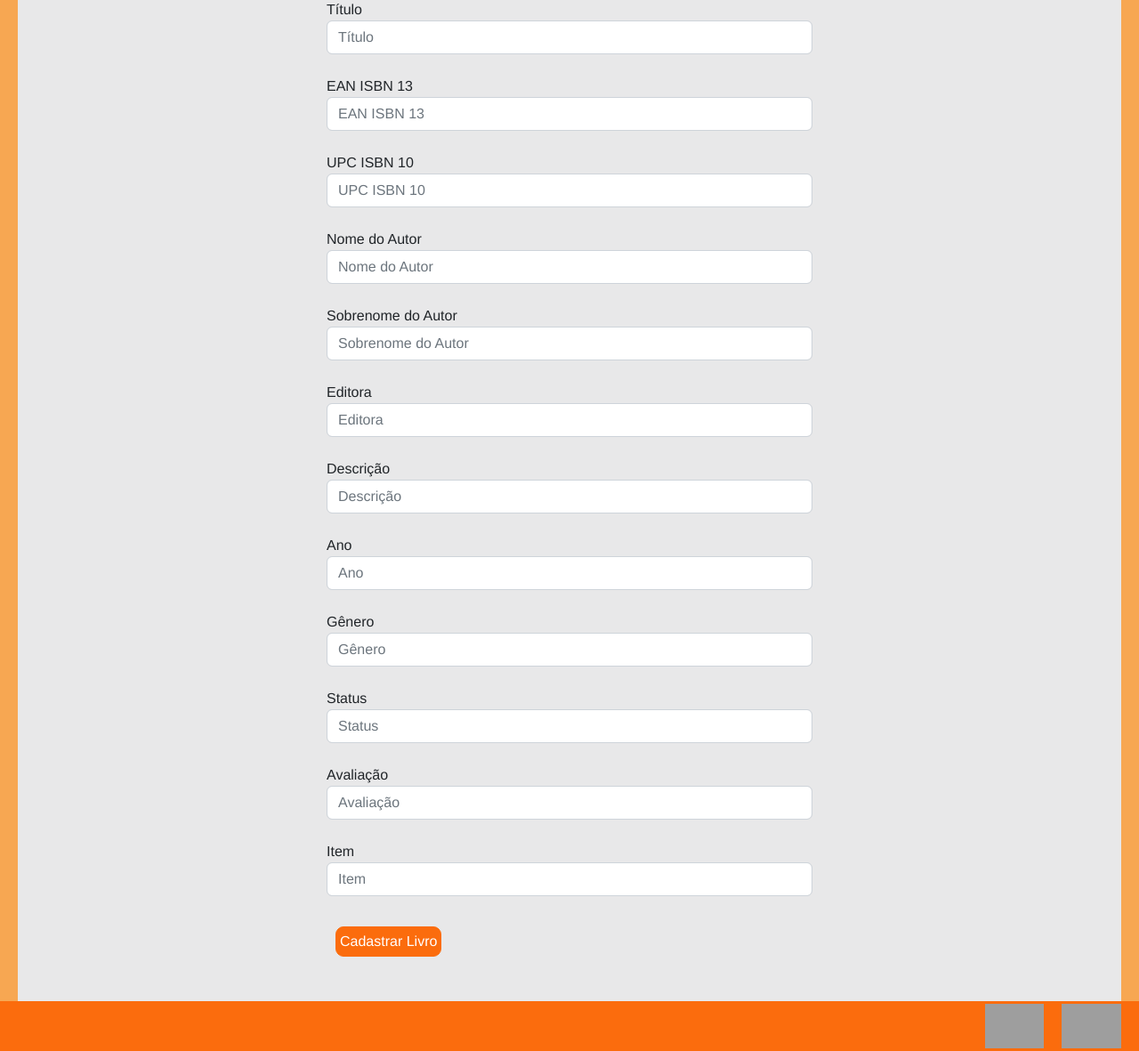
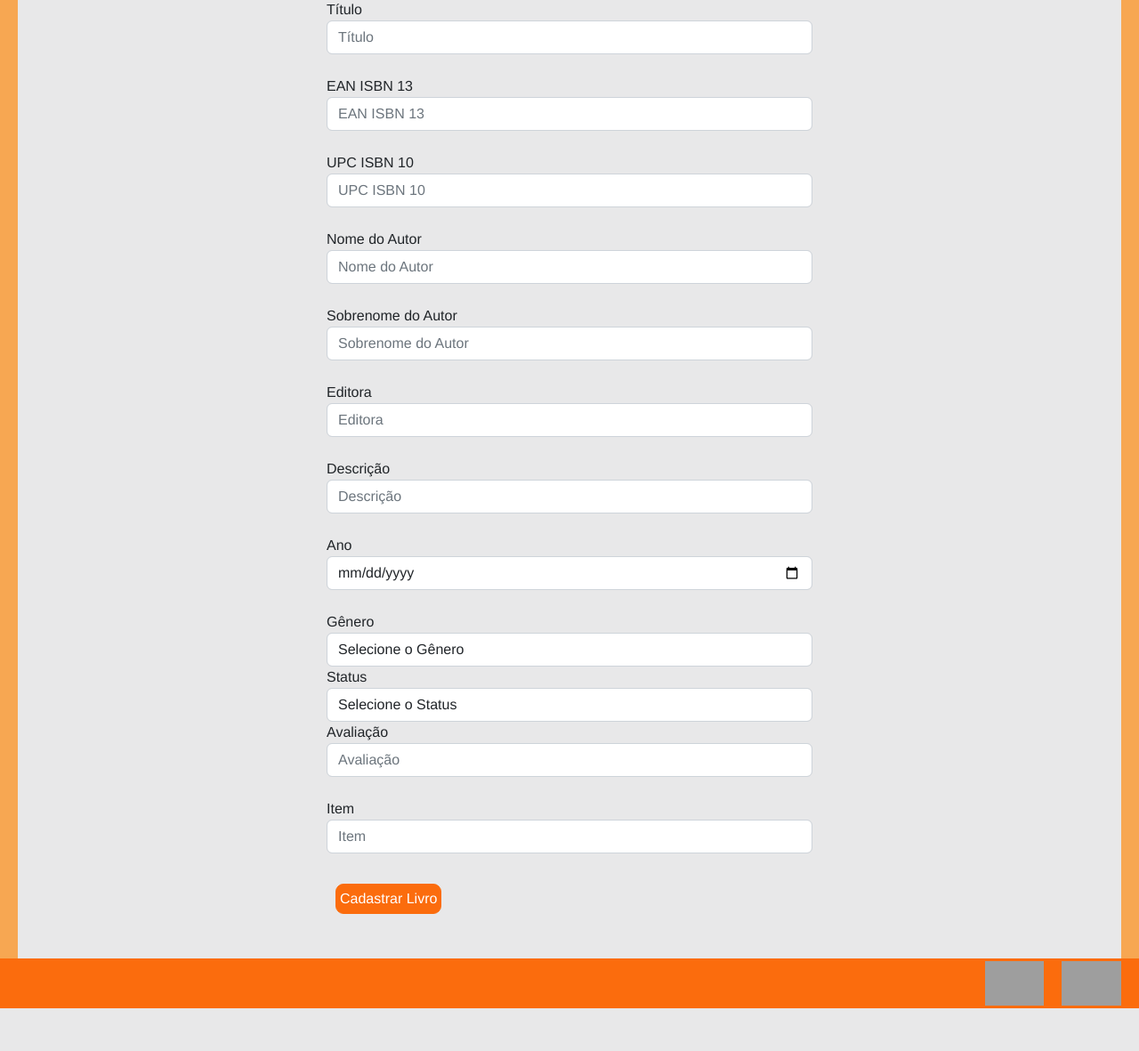
Before and after one commit to jonathandeoliveira/PJI110, a Django app: page /biblioteca/cadastrar-livro/ in a window 1280 px wide. Shown: the part 247-1428 px from the top of the page at 89% size. After the commit the page ends 1380 px from the top, so only its background shows below. Run offline with Django 5.2, Linux system fonts and the light colour scheme; tables that the repository leaves empty hold one stand-in row (values such as "Sample post"); grey boxes are pictures that could not be loaded.

Commit message:
Melhorias no cadastro de livro implementando o status e geners

```diff
--- a/dona_jo_library/biblioteca/templates/biblioteca/cadastrar-livro.html
+++ b/dona_jo_library/biblioteca/templates/biblioteca/cadastrar-livro.html
@@ -27,11 +27,23 @@
           <label>Descrição</label>
             <input name="description" class="form-control" type="text" placeholder="Descrição"><br>
           <label>Ano</label>
-            <input name="year" class="form-control" type="text" placeholder="Ano"><br>
+            <input name="year" class="form-control" type="date" placeholder="Ano"><br>
+
           <label>Gênero</label>
-            <input name="genre" class="form-control" type="text" placeholder="Gênero"><br>
-          <label>Status</label>
-            <input name="status" class="form-control" type="#" placeholder="Status"><br>
+            <select name="genre" class="form-control" required>
+            <option value="">Selecione o Gênero</option><br>
+            {% for genre in genres %}
+              <option value={{genre.name}}>{{genre.name}}</option>
+            {% endfor %}
+            </select>
+
+            <label>Status</label>
+            <select name="status" class="form-control" required>
+            <option value="">Selecione o Status</option><br>
+            {% for status in status %}
+              <option value={{status.name}}>{{status.name}}</option>
+            {% endfor %}
+            </select>
           <label>Avaliação</label>
             <input name="rating" class="form-control" type="text" placeholder="Avaliação"><br>
           <label>Item</label>
--- a/dona_jo_library/biblioteca/views.py
+++ b/dona_jo_library/biblioteca/views.py
@@ -109,8 +109,12 @@ def devolucao(request, book_id):
             return HttpResponse('Acesso negado: Você não é um bibliotecário.')
     else:
         return HttpResponse('Acesso negado: Você não está autenticado ou não tem um tipo de usuário associado.')
+
 def cadastrar_livro(request):
-    return render(request, "biblioteca/cadastrar-livro.html")
+    statuses = Status.objects.all()
+    genres = Genres.objects.all()
+    return render(request, "biblioteca/cadastrar-livro.html", {'statuses': statuses, 'genres': genres})
+
 
 
 def valida_cadastro_livro(request):
```
Also changed, not shown: dona_jo_library/users/templates/users/cadastrar.html (+8 -0 lines), dona_jo_library/users/views.py (+16 -13 lines).
